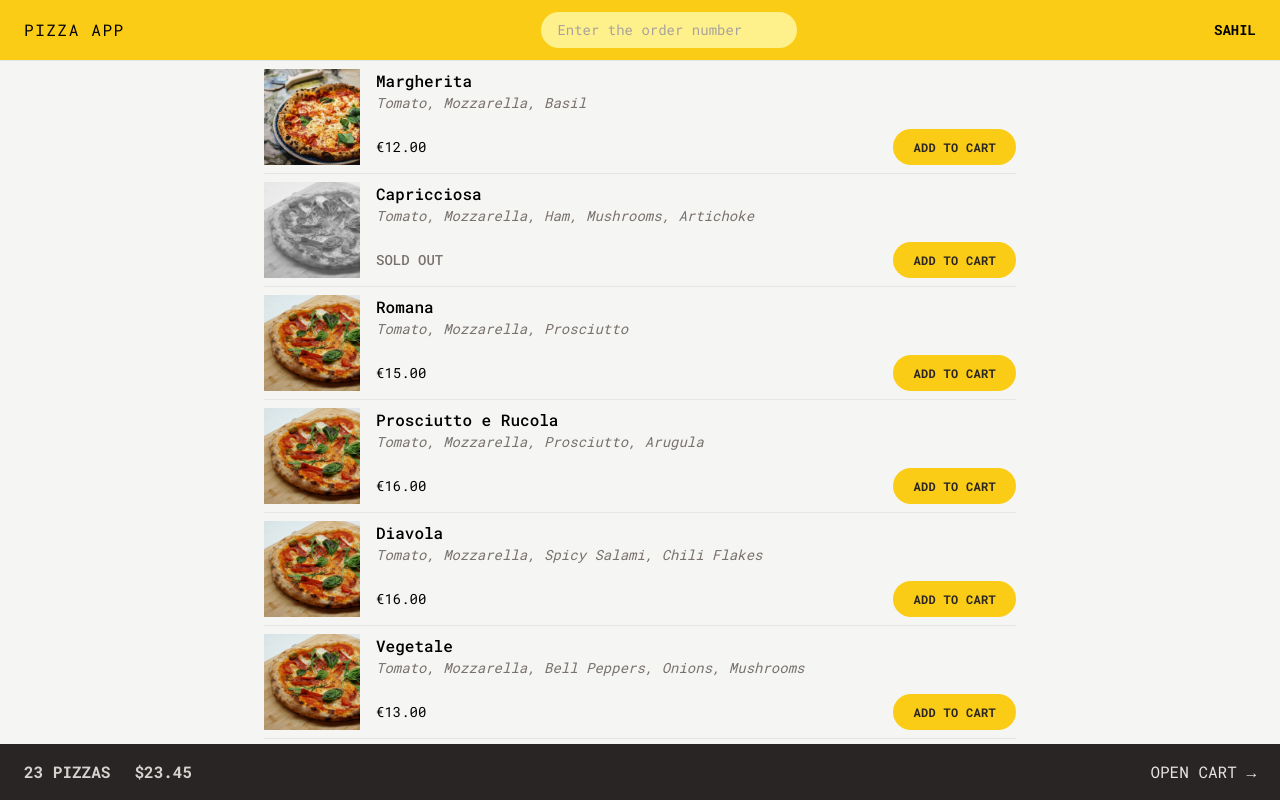
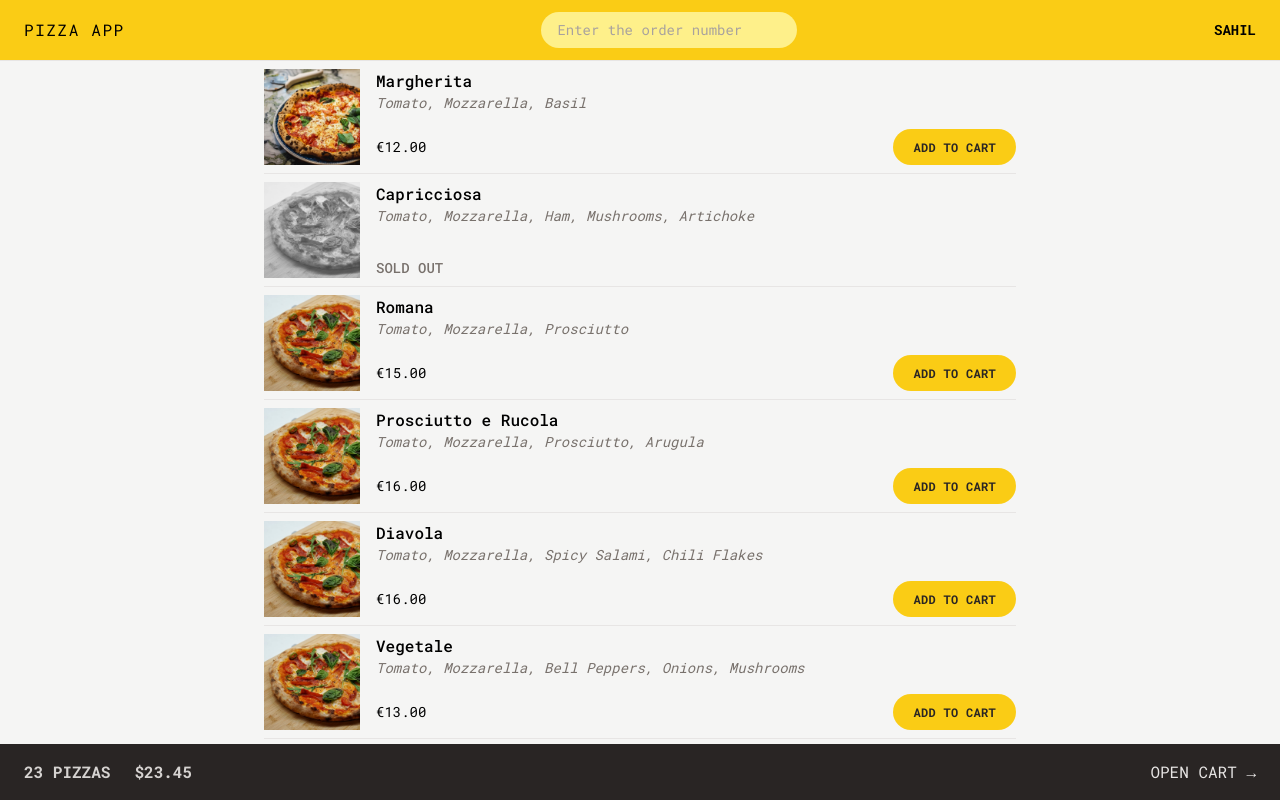
Before and after one commit to sahil-sth/pizza-order, a React (Vite) app: page /menu in a window 1280 px wide. Built offline with nearby package versions, Linux system fonts and the light colour scheme; data requests are answered from the project's data file.

Commit message:
Do not show add order when the pizza is sold out

```diff
--- a/src/features/menu/MenuItem.jsx
+++ b/src/features/menu/MenuItem.jsx
@@ -24,7 +24,7 @@ function MenuItem({ pizza }) {
               Sold out
             </p>
           )}
-          <Button type="small">Add to cart</Button>
+          {!soldOut && <Button type="small">Add to cart</Button>}
         </div>
       </div>
     </li>
```
